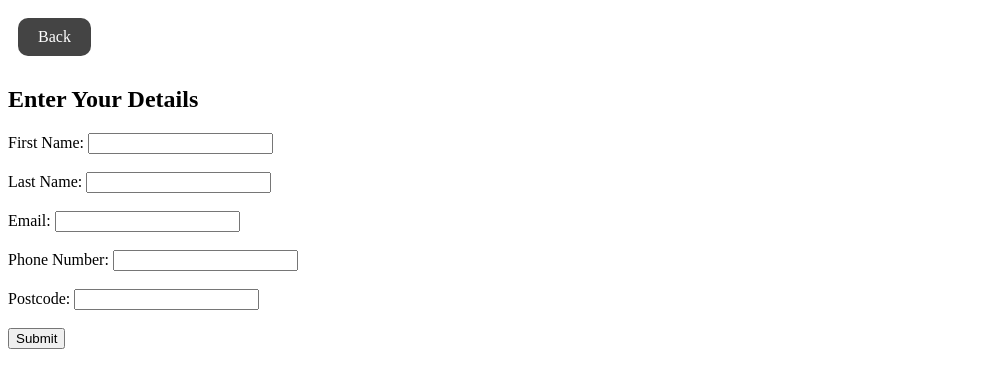
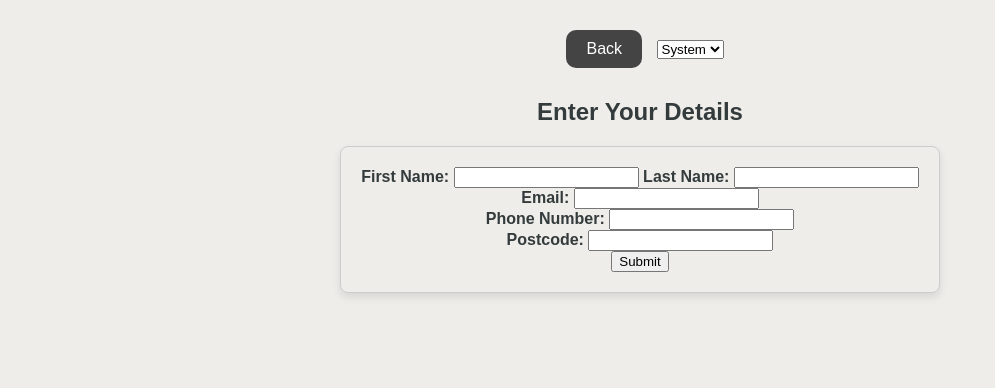
Before and after one commit to AdamPalmerGithub/addressBook, a Django app: page /addContact/ in a window 1280 px wide. Shown: the top 388 px of the page, without its empty margins (0-995 px from the left). Run offline with Django 5.2, Linux system fonts and the light colour scheme; the visitor is signed in with stand-in values (Sample User, id 1).

Commit message:
Feat(templates/*, views.py): Light and dark mode support, Fix redirect path (adduser function)

```diff
--- a/myproject/myapp/templates/addContact.html
+++ b/myproject/myapp/templates/addContact.html
@@ -4,50 +4,43 @@
     <meta charset="UTF-8">
     <meta name="viewport" content="width=device-width, initial-scale=1.0">
     <title>User Form</title>
-    <style>
-        a {
-           display: inline-block;
-           padding: 10px 20px;
-           margin: 10px;
-           border-radius: 5px;
-           transition: 0.3s;
-           text-decoration: none;
-           color: white;
-       }
-        .btn {
-           background-color:#444;
-           border-radius:10px;
-       }
-    </style>
+    {% load static %}
+    <link rel="stylesheet" href="{% static 'styles/addContact.css' %}">
 </head>
 <body>
     <header>
         <a class="btn" href="../addressBook">Back</a>
+        <select id="mode" onchange="choice(mode.value)">
+            <option value="system" selected disabled>System</option>
+            <option value="light">Light</option>
+            <option value="dark">Dark</option>
+        </select>
     </header>
     <h2>Enter Your Details</h2>
+    <div class="add">
         <form action="{% url 'addContactsubmit' %}" method="post">
             {% csrf_token %}
+            <div>
                     <label for="first_name">First Name:</label>
                     <input type="text" id="first_name" name="first_name" required>
-        <br><br>
 
                     <label for="last_name">Last Name:</label>
                     <input type="text" id="last_name" name="last_name" required>
-        <br><br>
-
+            </div>
+            <div>
                 <label for="email_address">Email:</label>
                 <input type="email" id="email_address" name="email_address">
-        <br><br>
-
+                </div>
+            <div>
                 <label for="email">Phone Number:</label>
                 <input type="number" id="email" name="email">
-        <br><br>
-
+            </div>
+            <div>
                 <label for="postcode">Postcode:</label>
                 <input type="text" id="postcode" name="postcode">
-        <br><br>
-
+            </div>
             <button type="submit">Submit</button>
         </form>
+    </div>
 </body>
 </html>
--- a/myproject/myapp/views.py
+++ b/myproject/myapp/views.py
@@ -32,7 +32,7 @@ def adduser(request):
     )
     new_user.groups.add(user_group)
 
-    return redirect("loginuser")
+    return redirect("login")
 
 
 def loginuser(request):
--- /dev/null
+++ b/myproject/static/styles/addContact.css
@@ -0,0 +1,49 @@
+:root {
+    color-scheme: light dark;
+}
+
+.light {
+    color-scheme: light;
+}
+.dark {
+    color-scheme: dark;
+}
+
+body {
+    color: light-dark(#333b3c, #efefec);
+    background-color: light-dark(#efedea, #223a2c);
+    font-family: Arial, sans-serif;
+    margin: 0;
+    padding: 20px;
+    text-align: center;
+    display: flex;
+    flex-direction: column;
+    justify-content: center;
+    align-items: center;
+}
+
+
+a {
+   display: inline-block;
+   padding: 10px 20px;
+   margin: 10px;
+   border-radius: 5px;
+   transition: 0.3s;
+   text-decoration: none;
+   color: white;
+}
+.btn {
+   background-color:#444;
+   border-radius:10px;
+}
+.add {
+   width: fit-content;
+   margin: 0 auto;
+   padding: 20px;
+   border: 1px solid #ccc;
+   border-radius: 8px;
+   box-shadow: 0 4px 8px rgba(0, 0, 0, 0.1);
+}
+label {
+   font-weight: bold;
+}
--- a/myproject/static/styles/addressBook.css
+++ b/myproject/static/styles/addressBook.css
@@ -88,3 +88,7 @@ a {
 .logout:hover {
     background-color: #d32f2f;
 }
+
+.sort {
+    margin: 10px;
+}
```
Also changed, not shown: myproject/myapp/templates/addressBook.html (+6 -3 lines), myproject/myapp/templates/login.html (+6 -2 lines), myproject/myapp/templates/settings.html (+8 -73 lines), myproject/static/js/main.js (+10 -0 lines), myproject/static/styles/settings.css (added, +87 -0 lines), myproject/static/styles/signup.css (added). Lines whose indentation alone changed are shown as unchanged.
